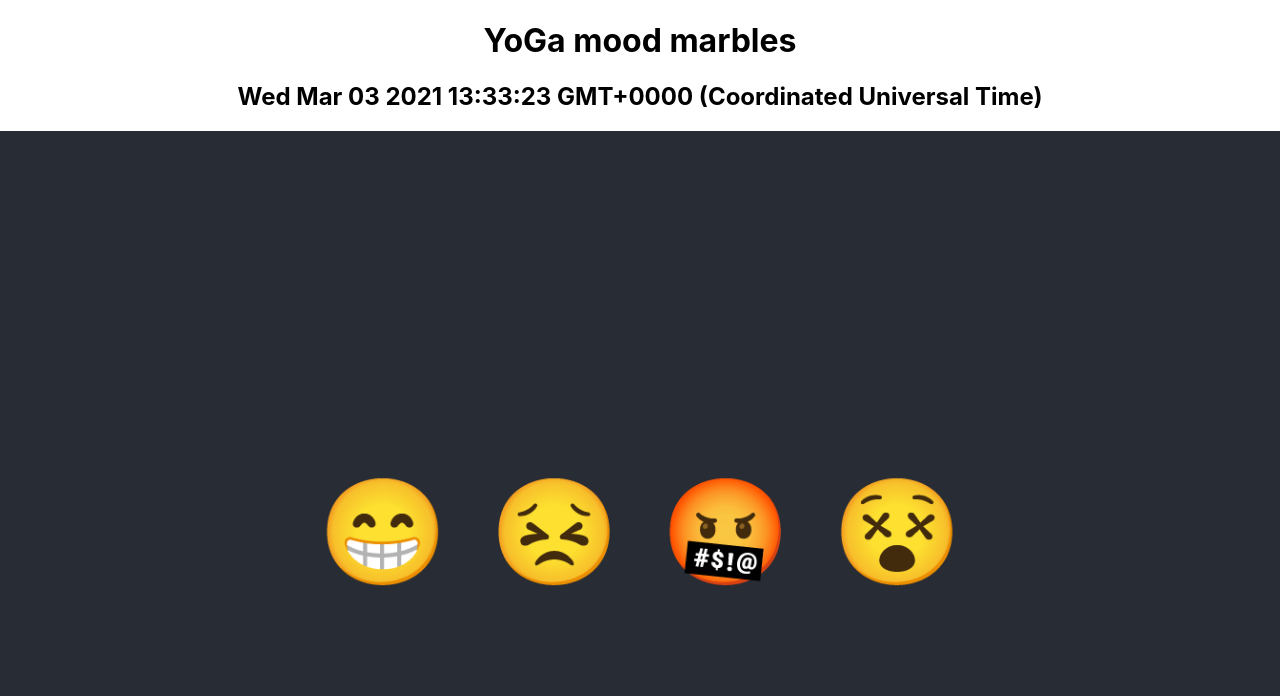
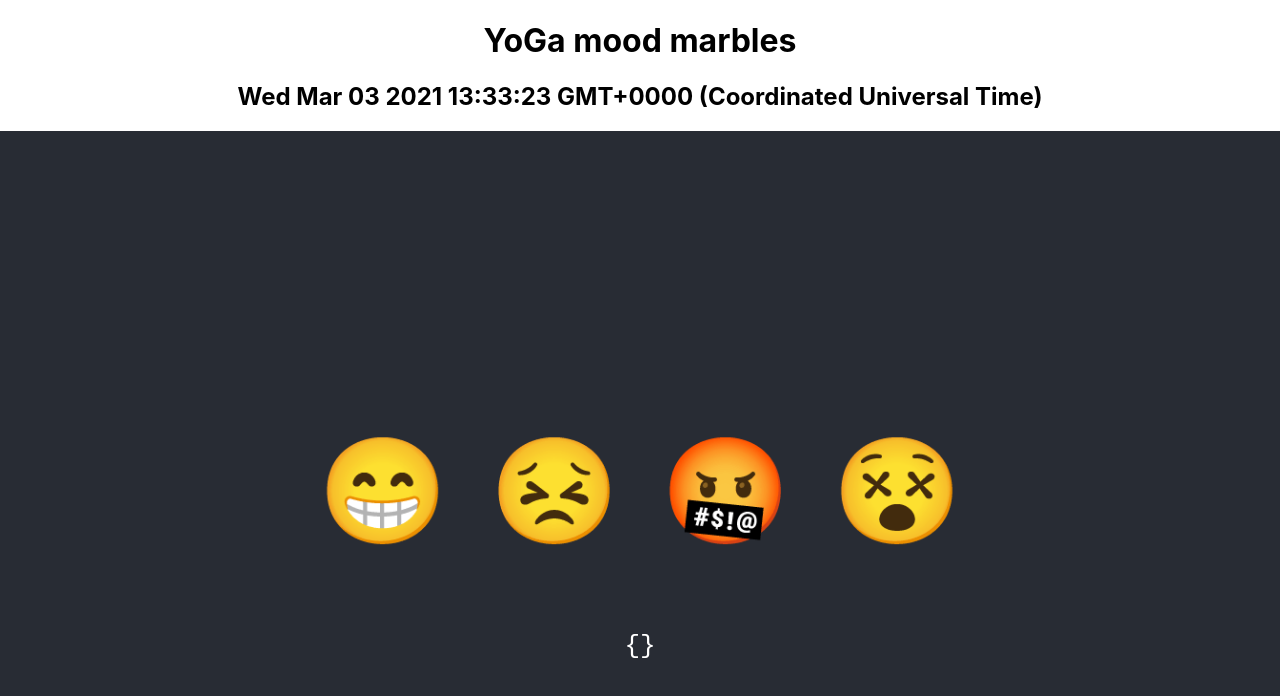
Before and after one commit to AntoTheBug/gwolf-reservation, a React (Create React App) app: page / in a window 1280 px wide. Shown: the top 696 px of the page. Built offline with nearby package versions, Linux system fonts and the light colour scheme.

Commit message:
Add the mood chart to the grid to show the current mood votes

```diff
--- /dev/null
+++ b/src/components/MoodChart.tsx
@@ -0,0 +1,11 @@
+import React from 'react';
+
+interface MoodChartProps {
+    [key: string]: number
+}
+
+function MoodChart(props:MoodChartProps){
+    return (<pre>{JSON.stringify(props)}</pre>)
+}
+
+export default MoodChart
--- a/src/containers/MoodGrid.tsx
+++ b/src/containers/MoodGrid.tsx
@@ -1,6 +1,7 @@
 import React, {useState} from 'react';
 import Mood from '../components/Mood';
 import {makeStyles} from "@material-ui/core/styles";
+import MoodChart from '../components/MoodChart';
 
 const useStyles = makeStyles( {
     mood: {
@@ -26,10 +27,14 @@ function MoodGrid() {
 
     const classes = useStyles();
 
+    //<> is a nameless tag to call reactFragment, to create a fake root component in order to have a unique root in the tsx
     return (
-        <div>
-            {moods.map(mood => <Mood className={classes.mood} text={mood} click={() => clickMood(mood) } />)}
-        </div>
+        <>
+            <div>
+                {moods.map(mood => <Mood className={classes.mood} text={mood} click={() => clickMood(mood) } />)}
+            </div>
+            <MoodChart {...counter}/>
+        </>
     )
 };
 
```
